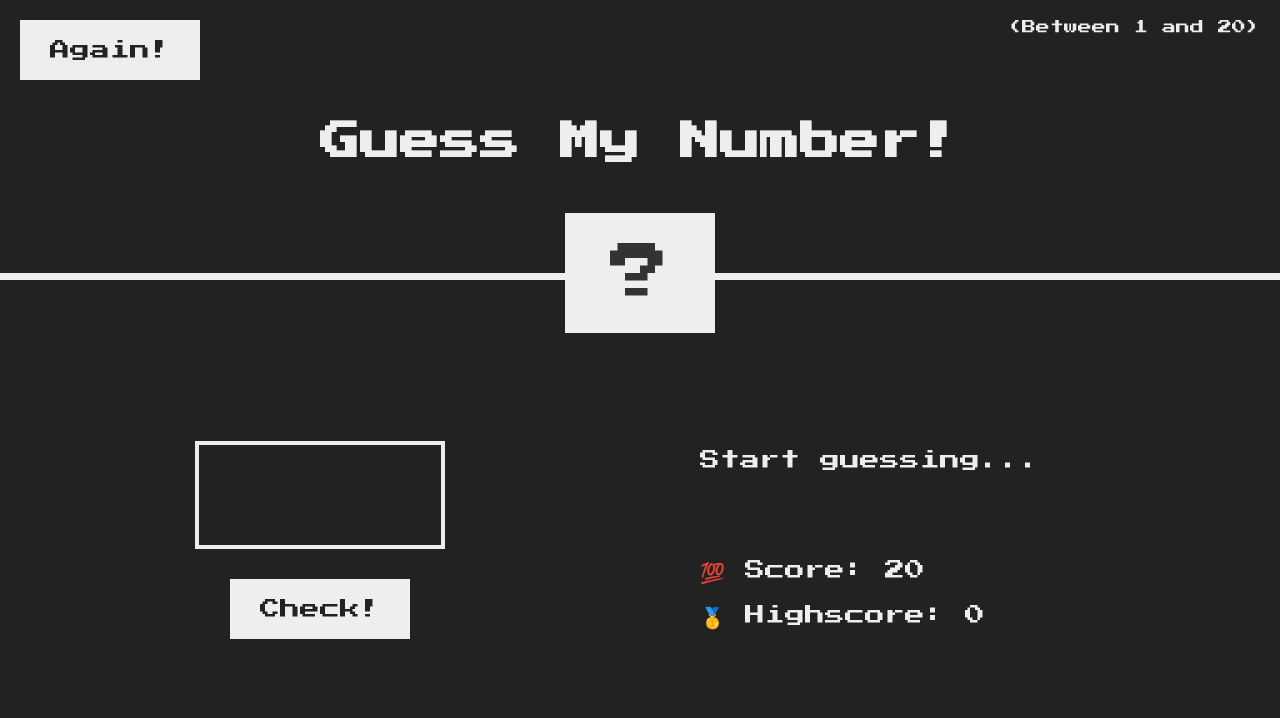
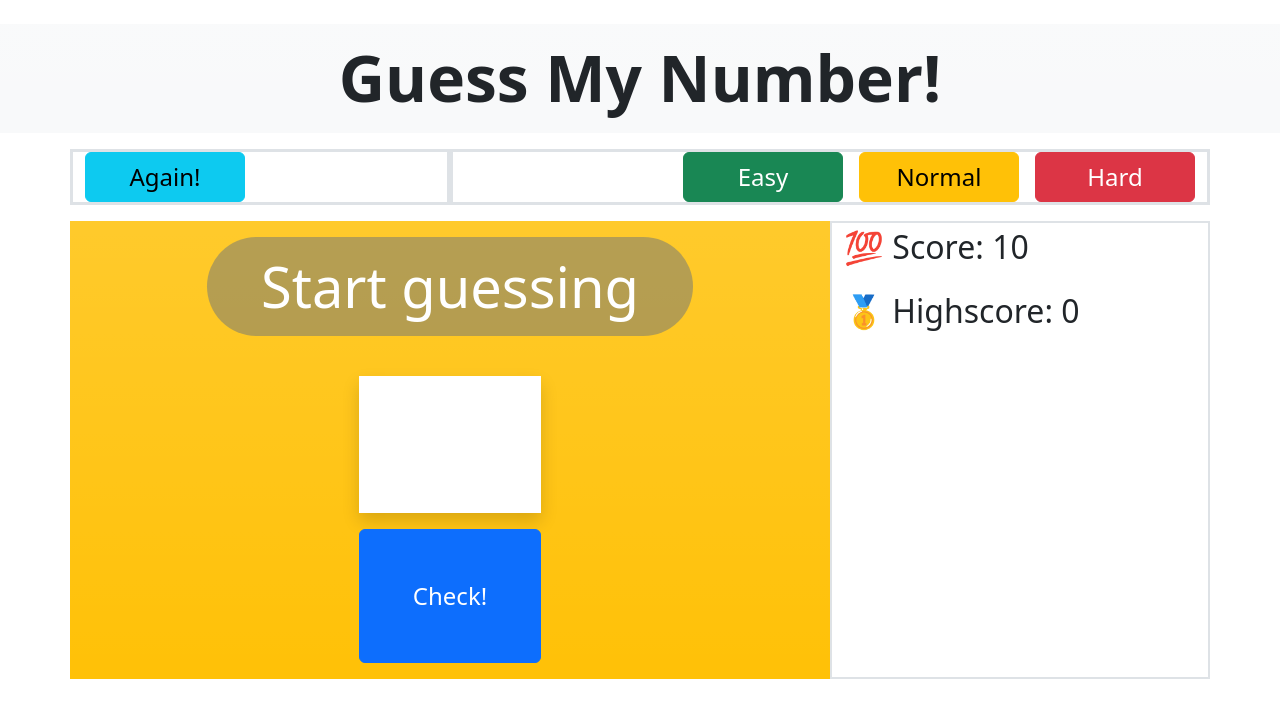
Before and after one commit to erol1098/JavaScript-Projeler, a plain HTML site: page 001-GuessMyNumber/index.html in a window 1280 px wide. Both pictures are taken after a click on the button "Again!". Drawn offline with nearby package versions, Linux system fonts and the light colour scheme.

Commit message:
Code Refactored

```diff
--- a/001-GuessMyNumber/index.html
+++ b/001-GuessMyNumber/index.html
@@ -1,32 +1,87 @@
 <!DOCTYPE html>
 <html lang="en">
   <head>
-    <meta charset="UTF-8" />
-    <meta name="viewport" content="width=device-width, initial-scale=1.0" />
-    <meta http-equiv="X-UA-Compatible" content="ie=edge" />
-    <link rel="stylesheet" href="style.css" />
+    <meta charset="utf-8" />
+    <meta name="viewport" content="width=device-width, initial-scale=1" />
     <title>Guess My Number!</title>
+    <link
+      rel="stylesheet"
+      href="https://cdnjs.cloudflare.com/ajax/libs/font-awesome/6.1.1/css/all.min.css"
+      integrity="sha512-KfkfwYDsLkIlwQp6LFnl8zNdLGxu9YAA1QvwINks4PhcElQSvqcyVLLD9aMhXd13uQjoXtEKNosOWaZqXgel0g=="
+      crossorigin="anonymous"
+      referrerpolicy="no-referrer"
+    />
+    <link
+      href="https://cdn.jsdelivr.net/npm/bootstrap@5.2.0-beta1/dist/css/bootstrap.min.css"
+      rel="stylesheet"
+      integrity="sha384-0evHe/X+R7YkIZDRvuzKMRqM+OrBnVFBL6DOitfPri4tjfHxaWutUpFmBp4vmVor"
+      crossorigin="anonymous"
+    />
+    <style>
+      p {
+        font-size: 2rem;
+      }
+      .btn {
+        font-size: 1.5rem;
+        width: 10rem;
+      }
+    </style>
   </head>
   <body>
-    <header>
-      <h1>Guess My Number!</h1>
-      <p class="between">(Between 1 and 20)</p>
-      <button class="btn again">Again!</button>
-      <div class="number">?</div>
+    <h1 class="bg-light bg-gradient text-center display-3 mt-4 p-3 fw-bold">
+      Guess My Number!
+    </h1>
+    <header class="container">
+      <!-- <p class="between">(Between 1 and 100)</p> -->
+      <div class="row buttons mt-3">
+        <div class="col-4 border border-3">
+          <button class="again btn btn-info">Again!</button>
+        </div>
+        <div class="col-8 d-flex justify-content-end gap-3 border border-3">
+          <button class="easy btn btn-success">Easy</button>
+          <button class="normal btn btn-warning">Normal</button>
+          <button class="hard btn btn-danger">Hard</button>
+        </div>
+      </div>
+      <!-- <div class="number">?</div> -->
     </header>
-    <main>
-      <section class="left">
-        <input type="number" class="guess" />
-        <button class="btn check">Check!</button>
-      </section>
-      <section class="right">
-        <p class="message">Start guessing...</p>
-        <p class="label-score">💯 Score: <span class="score">20</span></p>
-        <p class="label-highscore">
-          🥇 Highscore: <span class="highscore">0</span>
-        </p>
-      </section>
+    <main class="container">
+      <div class="row mt-3">
+        <section
+          class="left col-8 p-3 d-flex flex-column justify-content-center align-items-center gap-3 bg-warning bg-gradient"
+        >
+          <p
+            class="message col-8 text-center bg-secondary bg-opacity-50 text-white display-4 p-3 rounded-pill"
+          >
+            Start Guessing
+          </p>
+          <input
+            type="number"
+            class="guess mt-2 w-25 text-center border-0 shadow"
+            style="font-size: 90px"
+            max="100"
+          />
+          <button class="check btn btn-primary w-25 p-5">Check!</button>
+        </section>
+
+        <aside
+          class="right col-4 d-flex flex-column justify-content-center align-items-start gap-3 border border-2"
+        >
+          <div class="h-25">
+            <p class="label-score">💯 Score: <span class="score">10</span></p>
+            <p class="label-highscore">
+              🥇 Highscore: <span class="highscore">0</span>
+            </p>
+          </div>
+          <ol class="hall-of-fame h-75"></ol>
+        </aside>
+      </div>
     </main>
     <script src="script.js"></script>
+    <script
+      src="https://cdn.jsdelivr.net/npm/bootstrap@5.2.0-beta1/dist/js/bootstrap.bundle.min.js"
+      integrity="sha384-pprn3073KE6tl6bjs2QrFaJGz5/SUsLqktiwsUTF55Jfv3qYSDhgCecCxMW52nD2"
+      crossorigin="anonymous"
+    ></script>
   </body>
 </html>
--- a/001-GuessMyNumber/script.js
+++ b/001-GuessMyNumber/script.js
@@ -1,7 +1,8 @@
 'use strict';
-let score = 20;
+let score = 10;
 let highscore = 0;
-let myNumber = Math.trunc(Math.random() * 20) + 1;
+let myNumber = Math.trunc(Math.random() * 100) + 1;
+let gameOn = false;
 
 const gameMessage = function (message) {
   document.querySelector('.message').textContent = message;
@@ -10,10 +11,22 @@ const gameScore = function (score) {
   document.querySelector('.score').textContent = score;
 };
 const gameNumber = function (number) {
-  document.querySelector('.number').textContent = number;
+  //   document.querySelector('.number').textContent = number;
 };
-const checkButtonClick = function () {
-  const guess = Number(document.querySelector('.guess').value);
+
+//* Adjust Background according to difficulty level
+const adjustBackground = function (color) {
+  document.querySelector('.left').classList.remove(`bg-success`);
+  document.querySelector('.left').classList.remove(`bg-warning`);
+  document.querySelector('.left').classList.remove(`bg-danger`);
+  document.querySelector('.left').classList.add(`bg-${color}`);
+  document.querySelector('.left').classList.add('bg-gradient');
+};
+
+//* Play Game Check Button
+document.querySelector('.check').addEventListener('click', e => {
+  gameOn = true;
+  const guess = +document.querySelector('.guess').value;
   if (score > 1) {
     if (!guess) {
       gameMessage('🛑 Only Number');
@@ -35,16 +48,35 @@ const checkButtonClick = function () {
     gameScore(0);
     gameMessage('You Have Lost!');
   }
-};
-const againButtonClick = function () {
-  score = 20;
-  myNumber = Math.trunc(Math.random() * 20) + 1;
-  gameMessage('Start guessing...');
+});
+
+//* Reset
+document.querySelector('.again').addEventListener('click', e => {
+  gameOn = false;
+  score = 10;
+  myNumber = Math.trunc(Math.random() * 100) + 1;
+  gameMessage('Start guessing');
   gameNumber('?');
-  gameScore(20);
+  gameScore(10);
   document.querySelector('.guess').value = '';
-  document.querySelector('body').style.backgroundColor = '#222';
-};
+  document.querySelector('body').style.backgroundColor = '#fff';
+});
 
-document.querySelector('.check').addEventListener('click', checkButtonClick);
-document.querySelector('.again').addEventListener('click', againButtonClick);
+//* Add Difficulty Level
+document.querySelector('.buttons').addEventListener('click', e => {
+  if (!gameOn) {
+  }
+  if (e.target.classList.contains('easy')) {
+    score = 15;
+    gameScore(15);
+    adjustBackground('success');
+  } else if (e.target.classList.contains('normal')) {
+    score = 10;
+    gameScore(10);
+    adjustBackground('warning');
+  } else if (e.target.classList.contains('hard')) {
+    score = 5;
+    gameScore(5);
+    adjustBackground('danger');
+  }
+});
--- a/001-GuessMyNumber/style.css
+++ /dev/null
@@ -1,119 +0,0 @@
-@import url('https://fonts.googleapis.com/css?family=Press+Start+2P&display=swap');
-
-* {
-  margin: 0;
-  padding: 0;
-  box-sizing: inherit;
-}
-
-html {
-  font-size: 62.5%;
-  box-sizing: border-box;
-}
-
-body {
-  font-family: 'Press Start 2P', sans-serif;
-  color: #eee;
-  background-color: #222;
-  /* background-color: #60b347; */
-}
-
-/* LAYOUT */
-header {
-  position: relative;
-  height: 35vh;
-  border-bottom: 7px solid #eee;
-}
-
-main {
-  height: 65vh;
-  color: #eee;
-  display: flex;
-  align-items: center;
-  justify-content: space-around;
-}
-
-.left {
-  width: 52rem;
-  display: flex;
-  flex-direction: column;
-  align-items: center;
-}
-
-.right {
-  width: 52rem;
-  font-size: 2rem;
-}
-
-/* ELEMENTS STYLE */
-h1 {
-  font-size: 4rem;
-  text-align: center;
-  position: absolute;
-  width: 100%;
-  top: 52%;
-  left: 50%;
-  transform: translate(-50%, -50%);
-}
-
-.number {
-  background: #eee;
-  color: #333;
-  font-size: 6rem;
-  width: 15rem;
-  padding: 3rem 0rem;
-  text-align: center;
-  position: absolute;
-  bottom: 0;
-  left: 50%;
-  transform: translate(-50%, 50%);
-}
-
-.between {
-  font-size: 1.4rem;
-  position: absolute;
-  top: 2rem;
-  right: 2rem;
-}
-
-.again {
-  position: absolute;
-  top: 2rem;
-  left: 2rem;
-}
-
-.guess {
-  background: none;
-  border: 4px solid #eee;
-  font-family: inherit;
-  color: inherit;
-  font-size: 5rem;
-  padding: 2.5rem;
-  width: 25rem;
-  text-align: center;
-  display: block;
-  margin-bottom: 3rem;
-}
-
-.btn {
-  border: none;
-  background-color: #eee;
-  color: #222;
-  font-size: 2rem;
-  font-family: inherit;
-  padding: 2rem 3rem;
-  cursor: pointer;
-}
-
-.btn:hover {
-  background-color: #ccc;
-}
-
-.message {
-  margin-bottom: 8rem;
-  height: 3rem;
-}
-
-.label-score {
-  margin-bottom: 2rem;
-}
```
